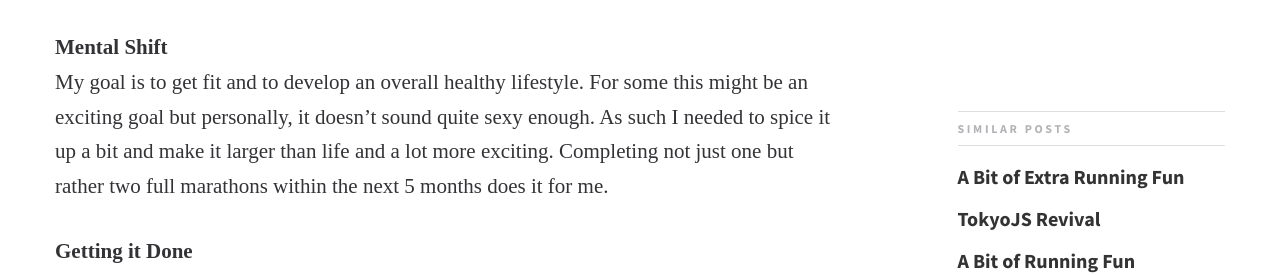
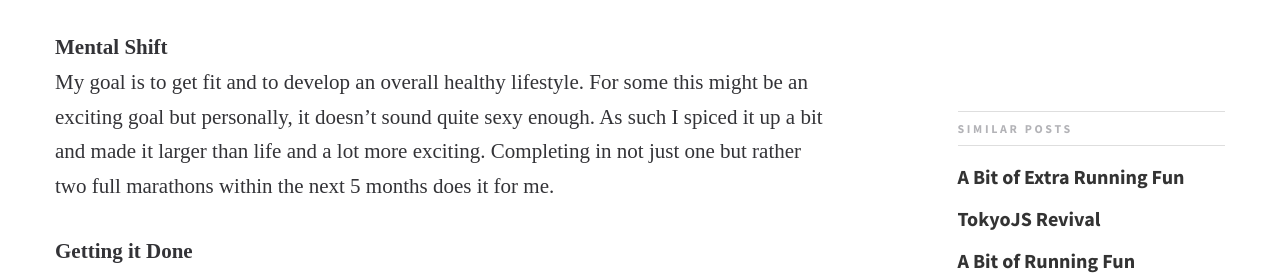
Before and after one commit to metizror/charlesgreen.github.io, a Jekyll site: the page built from _posts/2016-06-27-marathon-training-update.md, in a window 1280 px wide. Shown: the part 672-947 px from the top of the page. Built offline with Jekyll 4.4.1, drawn with Linux system fonts in a browser that asks for light colours; some web fonts are replaced.

Commit message:
Edit article

```diff
--- a/_posts/2016-06-27-marathon-training-update.md
+++ b/_posts/2016-06-27-marathon-training-update.md
@@ -18,7 +18,7 @@ square_related: recommend-tokyomarathon
 Wanted to give a quick training update. With all new things, the first and most difficult challenge can be found in changing one's habits and behaviors. At least for me, this is always the case.
 
 **Mental Shift**
-My goal is to get fit and to develop an overall healthy lifestyle. For some this might be an exciting goal but personally, it doesn't sound quite sexy enough. As such I needed to spice it up a bit and make it larger than life and a lot more exciting. Completing not just one but rather two full marathons within the next 5 months does it for me.
+My goal is to get fit and to develop an overall healthy lifestyle. For some this might be an exciting goal but personally, it doesn't sound quite sexy enough. As such I spiced it up a bit and made it larger than life and a lot more exciting. Completing in not just one but rather two full marathons within the next 5 months does it for me.
 
 **Getting it Done**
 Now comes the "getting it done" part. When I ran my first marathon back in 2010 I discovered a wonderful and foolproof trick. I simply told everyone I knew that I was going to do it. And with friends like mine, it would have been much more painful to not prepare and finish the race than to just do the work. They sure are a great group of guys and gals.
```
